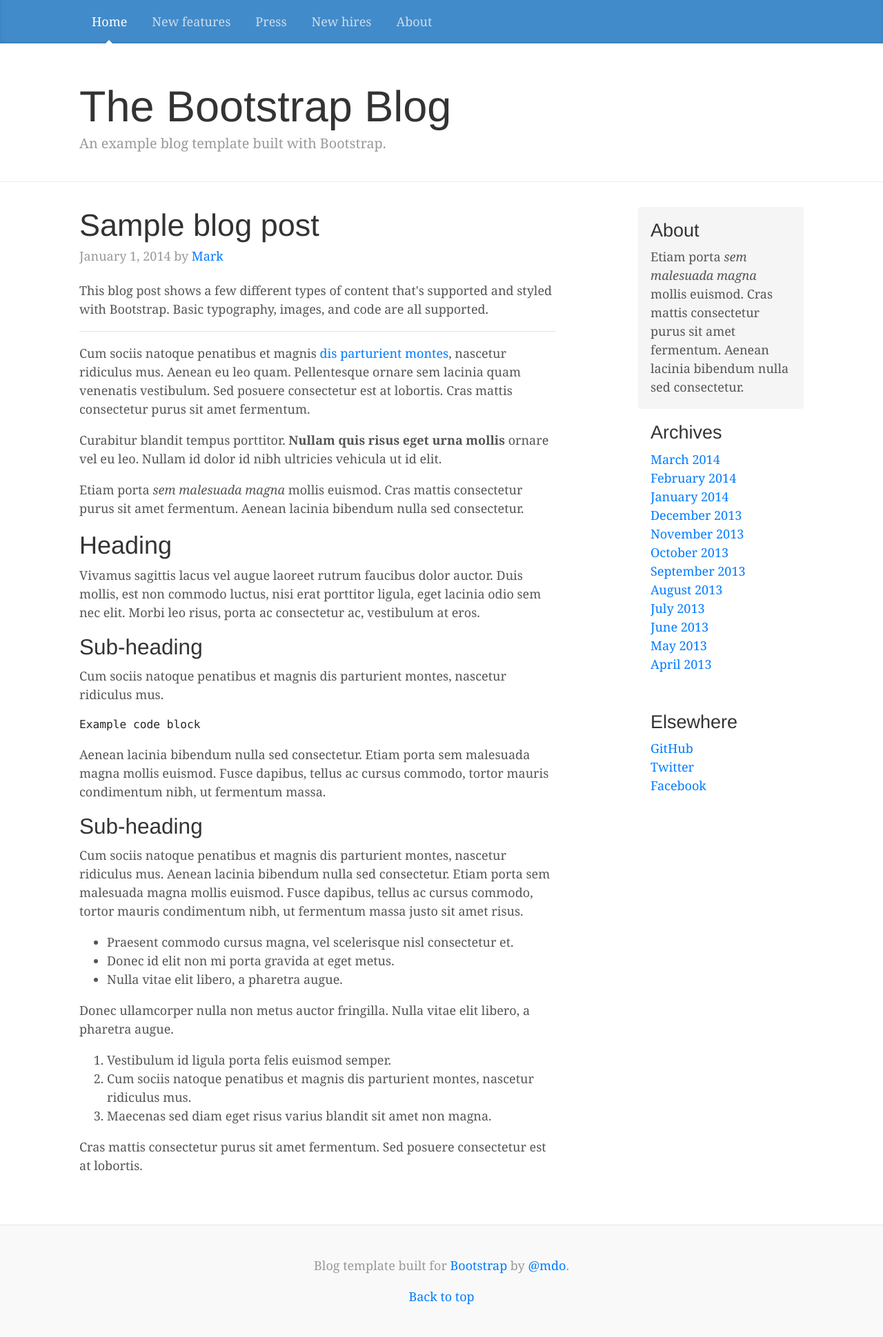
After one commit to nflorijan/vivify-blog, a PHP site: page /single-post.php in a window 1280 px wide. The commit adds this page. Shown: the whole page at 69% size. Run offline with PHP 8.4, Linux system fonts and the light colour scheme.

Commit message:
Zadatak 2

```diff
--- /dev/null
+++ b/footer.php
@@ -0,0 +1,6 @@
+<footer class="blog-footer">
+    <p>Blog template built for <a href="https://getbootstrap.com/">Bootstrap</a> by <a href="https://twitter.com/mdo">@mdo</a>.</p>
+    <p>
+        <a href="#">Back to top</a>
+    </p>
+</footer>
--- /dev/null
+++ b/header.php
@@ -0,0 +1,20 @@
+<header>
+    <div class="blog-masthead">
+        <div class="container">
+            <nav class="nav">
+                <a class="nav-link active" href="#">Home</a>
+                <a class="nav-link" href="#">New features</a>
+                <a class="nav-link" href="#">Press</a>
+                <a class="nav-link" href="#">New hires</a>
+                <a class="nav-link" href="#">About</a>
+            </nav>
+        </div>
+    </div>
+
+    <div class="blog-header">
+        <div class="container">
+            <h1 class="blog-title">The Bootstrap Blog</h1>
+            <p class="lead blog-description">An example blog template built with Bootstrap.</p>
+        </div>
+    </div>
+</header>
--- /dev/null
+++ b/sidebar.php
@@ -0,0 +1,31 @@
+<aside class="col-sm-3 ml-sm-auto blog-sidebar">
+    <div class="sidebar-module sidebar-module-inset">
+        <h4>About</h4>
+        <p>Etiam porta <em>sem malesuada magna</em> mollis euismod. Cras mattis consectetur purus sit amet fermentum. Aenean lacinia bibendum nulla sed consectetur.</p>
+    </div>
+    <div class="sidebar-module">
+        <h4>Archives</h4>
+        <ol class="list-unstyled">
+            <li><a href="#">March 2014</a></li>
+            <li><a href="#">February 2014</a></li>
+            <li><a href="#">January 2014</a></li>
+            <li><a href="#">December 2013</a></li>
+            <li><a href="#">November 2013</a></li>
+            <li><a href="#">October 2013</a></li>
+            <li><a href="#">September 2013</a></li>
+            <li><a href="#">August 2013</a></li>
+            <li><a href="#">July 2013</a></li>
+            <li><a href="#">June 2013</a></li>
+            <li><a href="#">May 2013</a></li>
+            <li><a href="#">April 2013</a></li>
+        </ol>
+    </div>
+    <div class="sidebar-module">
+        <h4>Elsewhere</h4>
+        <ol class="list-unstyled">
+            <li><a href="#">GitHub</a></li>
+            <li><a href="#">Twitter</a></li>
+            <li><a href="#">Facebook</a></li>
+        </ol>
+    </div>
+</aside>
--- /dev/null
+++ b/single-post.php
@@ -0,0 +1,67 @@
+
+<!doctype html>
+<html lang="en">
+<head>
+
+    <meta charset="utf-8">
+    <meta name="viewport" content="width=device-width, initial-scale=1, shrink-to-fit=no">
+    <meta name="description" content="">
+    <meta name="author" content="">
+    <link rel="icon" href="../../../../favicon.ico">
+
+    <title>Vivify Blog</title>
+
+    <!-- Bootstrap core CSS -->
+    <link rel="stylesheet" href="https://maxcdn.bootstrapcdn.com/bootstrap/4.0.0-beta.2/css/bootstrap.min.css" integrity="sha384-PsH8R72JQ3SOdhVi3uxftmaW6Vc51MKb0q5P2rRUpPvrszuE4W1povHYgTpBfshb" crossorigin="anonymous">
+
+    <!-- Custom styles for this template -->
+    <link href="styles/blog.css" rel="stylesheet">
+</head>
+
+<body>
+<?php include('header.php') ?>
+
+<main role="main" class="container">
+    <div class="row">
+        <div class="col-sm-8 blog-main">
+            <div class="blog-post">
+                <h2 class="blog-post-title">Sample blog post</h2>
+                <p class="blog-post-meta">January 1, 2014 by <a href="#">Mark</a></p>
+
+                <p>This blog post shows a few different types of content that's supported and styled with Bootstrap. Basic typography, images, and code are all supported.</p>
+                <hr>
+                <p>Cum sociis natoque penatibus et magnis <a href="#">dis parturient montes</a>, nascetur ridiculus mus. Aenean eu leo quam. Pellentesque ornare sem lacinia quam venenatis vestibulum. Sed posuere consectetur est at lobortis. Cras mattis consectetur purus sit amet fermentum.</p>
+                <blockquote>
+                    <p>Curabitur blandit tempus porttitor. <strong>Nullam quis risus eget urna mollis</strong> ornare vel eu leo. Nullam id dolor id nibh ultricies vehicula ut id elit.</p>
+                </blockquote>
+                <p>Etiam porta <em>sem malesuada magna</em> mollis euismod. Cras mattis consectetur purus sit amet fermentum. Aenean lacinia bibendum nulla sed consectetur.</p>
+                <h2>Heading</h2>
+                <p>Vivamus sagittis lacus vel augue laoreet rutrum faucibus dolor auctor. Duis mollis, est non commodo luctus, nisi erat porttitor ligula, eget lacinia odio sem nec elit. Morbi leo risus, porta ac consectetur ac, vestibulum at eros.</p>
+                <h3>Sub-heading</h3>
+                <p>Cum sociis natoque penatibus et magnis dis parturient montes, nascetur ridiculus mus.</p>
+                <pre><code>Example code block</code></pre>
+                <p>Aenean lacinia bibendum nulla sed consectetur. Etiam porta sem malesuada magna mollis euismod. Fusce dapibus, tellus ac cursus commodo, tortor mauris condimentum nibh, ut fermentum massa.</p>
+                <h3>Sub-heading</h3>
+                <p>Cum sociis natoque penatibus et magnis dis parturient montes, nascetur ridiculus mus. Aenean lacinia bibendum nulla sed consectetur. Etiam porta sem malesuada magna mollis euismod. Fusce dapibus, tellus ac cursus commodo, tortor mauris condimentum nibh, ut fermentum massa justo sit amet risus.</p>
+                <ul>
+                    <li>Praesent commodo cursus magna, vel scelerisque nisl consectetur et.</li>
+                    <li>Donec id elit non mi porta gravida at eget metus.</li>
+                    <li>Nulla vitae elit libero, a pharetra augue.</li>
+                </ul>
+                <p>Donec ullamcorper nulla non metus auctor fringilla. Nulla vitae elit libero, a pharetra augue.</p>
+                <ol>
+                    <li>Vestibulum id ligula porta felis euismod semper.</li>
+                    <li>Cum sociis natoque penatibus et magnis dis parturient montes, nascetur ridiculus mus.</li>
+                    <li>Maecenas sed diam eget risus varius blandit sit amet non magna.</li>
+                </ol>
+                <p>Cras mattis consectetur purus sit amet fermentum. Sed posuere consectetur est at lobortis.</p>
+            </div>
+        </div><!-- /.blog-main -->
+        <?php include('sidebar.php') ?>
+        <!-- /.blog-sidebar -->
+    </div><!-- /.row -->
+</main><!-- /.container -->
+
+<?php include('footer.php') ?>
+</body>
+</html>
```
Also changed, not shown: create-post.php (added, +41 -0 lines), index.php (renamed from index.html, +4 -63 lines), comments.php (added).
